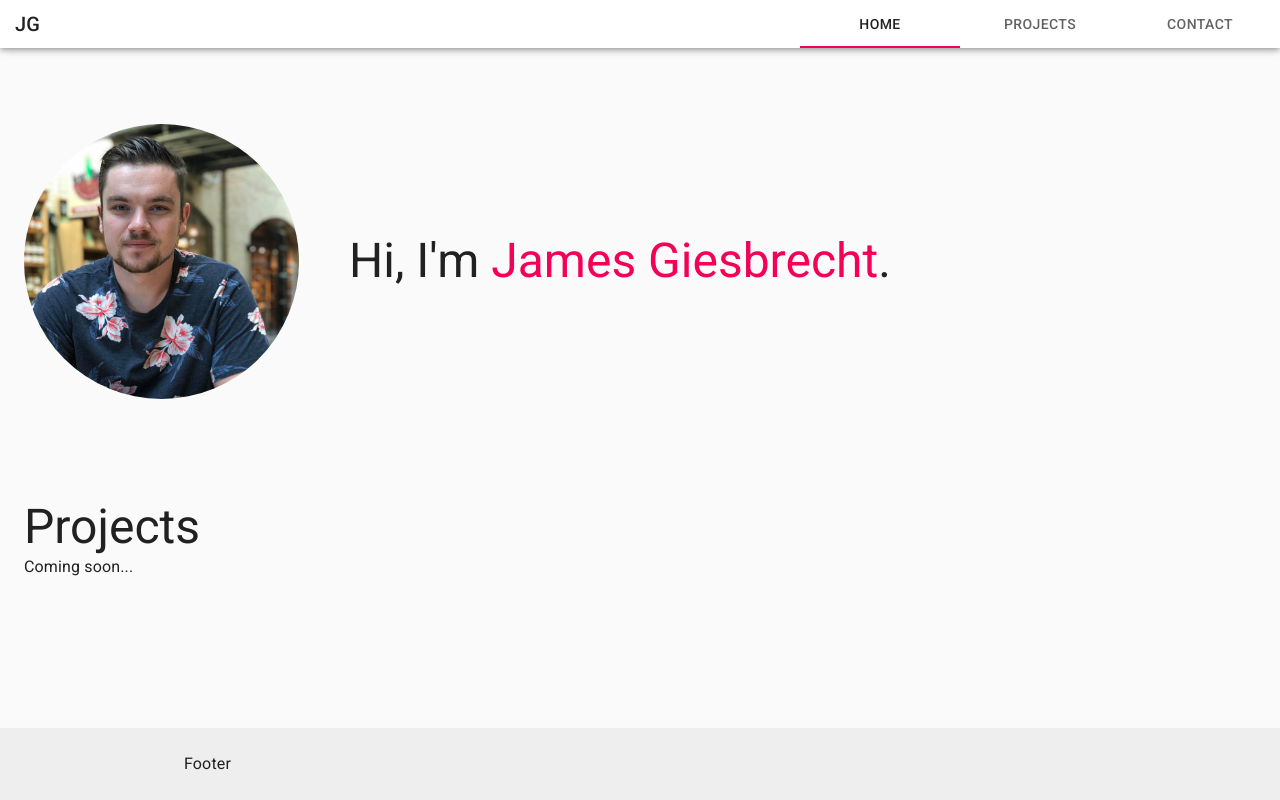
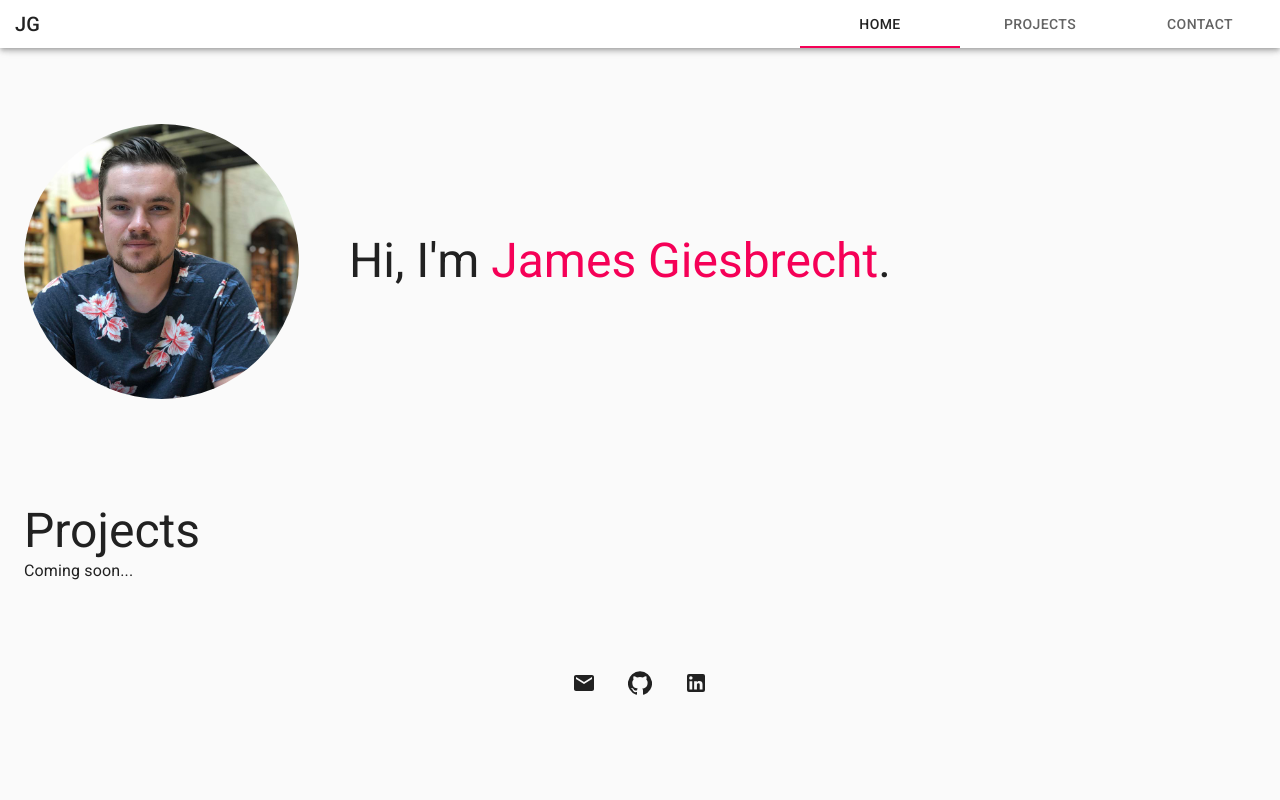
Before and after one commit to JamesGiesbrecht/jamesgiesbrecht.ca, a React (Create React App) app in the folder client/: page / in a window 1280 px wide. Built offline with nearby package versions, Linux system fonts and the light colour scheme.

Commit message:
Adding social media icons to footer

```diff
--- a/client/src/components/Layout/Footer.js
+++ b/client/src/components/Layout/Footer.js
@@ -1,23 +1,69 @@
 import React from 'react'
-import { Container, Typography, makeStyles } from '@material-ui/core'
+import { makeStyles, Link } from '@material-ui/core'
+// eslint-disable-next-line no-unused-vars
+import { GitHub, Instagram, Mail, LinkedIn, Twitter } from '@material-ui/icons'
 
 const useStyles = makeStyles((theme) => ({
   footer: {
     padding: theme.spacing(3, 2),
-    marginTop: 'auto',
-    backgroundColor:
-      theme.palette.type === 'light' ? theme.palette.grey[200] : theme.palette.grey[800],
+    marginTop: theme.spacing(8),
+    textAlign: 'center',
+  },
+  icon: {
+    '& :hover': {
+      color: theme.palette.action.hover,
+    },
+    '& +a': {
+      marginLeft: theme.spacing(4),
+    },
   },
 }))
+
+const socialMedia = [
+  {
+    name: 'Email',
+    link: 'mailto:giesbrechtjames@gmail.com',
+    icon: <Mail />,
+  },
+  {
+    name: 'Github',
+    link: 'https://github.com/JamesGiesbrecht',
+    icon: <GitHub />,
+  },
+  {
+    name: 'LinkedIn',
+    link: 'https://www.linkedin.com/in/jamesgiesbrecht',
+    icon: <LinkedIn />,
+  },
+  // {
+  //   name: 'Twitter',
+  //   link: 'https://twitter.com/JamesGiesbrecht',
+  //   icon: <Twitter />,
+  // },
+  // {
+  //   name: 'Instagram',
+  //   link: 'https://www.instagram.com/jamesgiesbrecht/',
+  //   icon: <Instagram />,
+  // },
+]
 
 const Footer = () => {
   const classes = useStyles()
 
+  const icons = socialMedia.map((social) => (
+    <Link
+      key={social.name}
+      className={classes.icon}
+      href={social.link}
+      color="inherit"
+    >
+      {social.icon}
+    </Link>
+  ))
+
   return (
     <footer className={classes.footer}>
-      <Container maxWidth="md">
-        <Typography variant="body1">Footer</Typography>
-      </Container>
+      {icons}
     </footer>
   )
 }
--- a/client/src/components/Layout/Layout.js
+++ b/client/src/components/Layout/Layout.js
@@ -3,7 +3,7 @@ import { Container, Toolbar, makeStyles } from '@material-ui/core'
 import NavBar from './NavBar'
 import Footer from './Footer'
 
-const useStyles = makeStyles(() => ({
+const useStyles = makeStyles((theme) => ({
   root: {
     display: 'flex',
     flexDirection: 'column',
@@ -11,7 +11,7 @@ const useStyles = makeStyles(() => ({
   },
   sections: {
     '& > *': {
-      marginTop: '100px',
+      marginTop: theme.spacing(13),
     },
   },
 }))
--- a/client/src/components/Projects.js
+++ b/client/src/components/Projects.js
@@ -1,6 +1,7 @@
 import React from 'react'
 import { Typography } from '@material-ui/core'
 
+// eslint-disable-next-line arrow-body-style
 const Projects = () => {
   return (
     <div>
```
